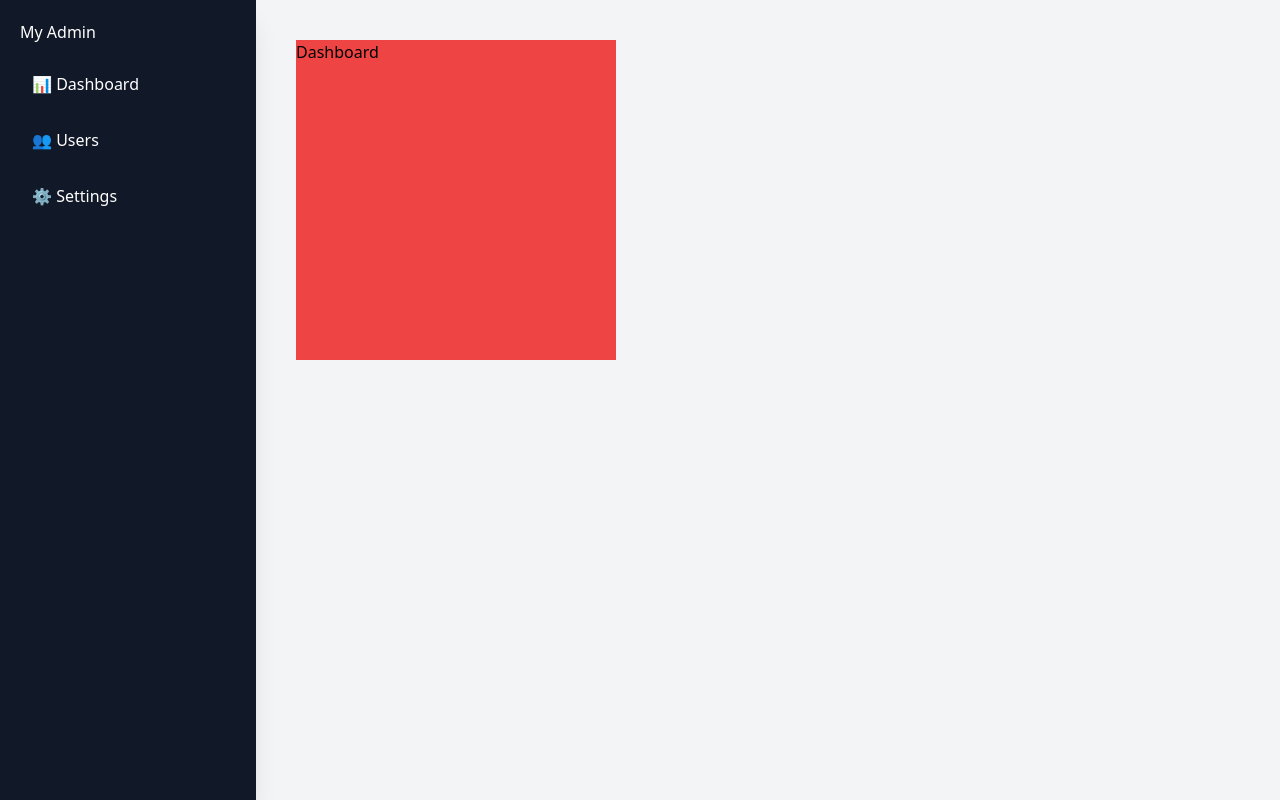
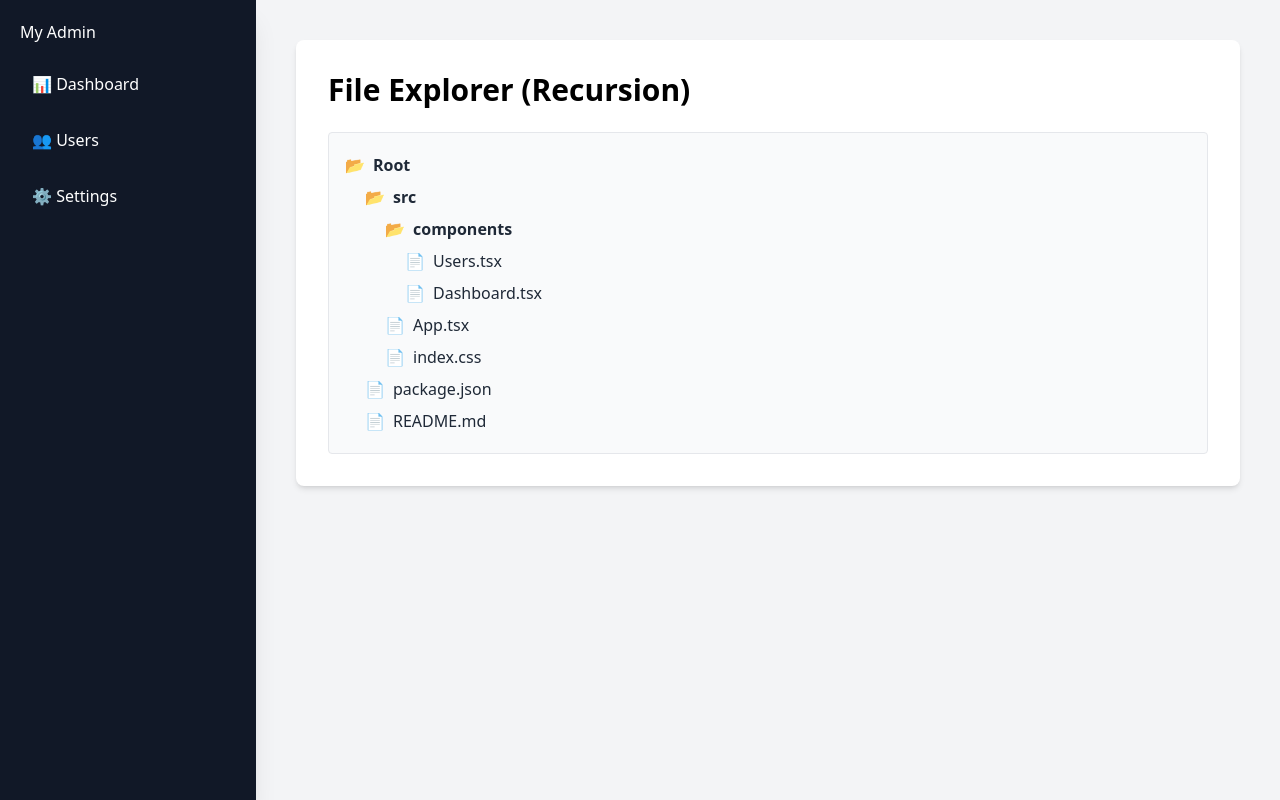
Before and after one commit to sabaPhruidze/admin-panel-navigation-scheme, a React (Vite) app: page / in a window 1280 px wide. Built offline with nearby package versions, Linux system fonts and the light colour scheme.

Commit message:
on Recursion my brain was about to explode but I used unfortunatelly AI to solve the issue, I do not like that I need it's help but one day I got enough level to do it fully myself, since I am relearning things it is not an issue

```diff
--- /dev/null
+++ b/src/components/FileNode.tsx
@@ -0,0 +1,38 @@
+import { useState } from "react";
+import type { FileSystemItem } from "../data/FileSystem";
+
+const FileNode = ({
+  item,
+  depth = 0,
+}: {
+  item: FileSystemItem;
+  depth?: number;
+}) => {
+  const [isOpen, setIsOpen] = useState(true);
+  return (
+    <div className="text-gray-800 select-none">
+      {/* depth * 20 is taking care of moving on the left on each children component */}
+      <div
+        className="flex items-center gap-2 hover:bg-gray-200 p-1 rounded cursor-pointer transition"
+        style={{ paddingLeft: `${depth * 20}px` }}
+        onClick={() => item.type === "folder" && setIsOpen(!isOpen)}
+      >
+        <span>{item.type === "folder" ? (isOpen ? "📂" : "📁") : "📄"}</span>
+        <span className={item.type === "folder" ? "font-bold" : ""}>
+          {item.name}
+        </span>
+      </div>
+      {/* recursion */}
+      {isOpen && item.children && (
+        <div>
+          {item.children.map((child, index) => (
+            // component is calling itself
+            <FileNode key={index} item={child} depth={depth + 1} />
+          ))}
+        </div>
+      )}
+    </div>
+  );
+};
+
+export default FileNode;
--- /dev/null
+++ b/src/data/FileSystem.ts
@@ -0,0 +1,35 @@
+export interface FileSystemItem {
+  name: string;
+  type: "folder" | "file";
+  children?: FileSystemItem[]; //recursion
+}
+export const data: FileSystemItem = {
+  name: "Root",
+  type: "folder",
+  children: [
+    {
+      name: "src",
+      type: "folder",
+      children: [
+        {
+          name: "components",
+          type: "folder",
+          children: [
+            { name: "Users.tsx", type: "file" },
+            { name: "Dashboard.tsx", type: "file" },
+          ],
+        },
+        { name: "App.tsx", type: "file" },
+        { name: "index.css", type: "file" },
+      ],
+    },
+    {
+      name: "package.json",
+      type: "file",
+    },
+    {
+      name: "README.md",
+      type: "file",
+    },
+  ],
+};
--- a/src/hooks/useUsers.ts
+++ b/src/hooks/useUsers.ts
@@ -1,5 +1,5 @@
-import React,{useState,useEffect} from 'react'
-//creating custom hook,using  Promise  and  forEach,
+import {useState,useEffect} from 'react'
+//creating custom hook,using  Promise  and  forEach
 
 
   interface Users {
--- a/src/pages/Dashboard.tsx
+++ b/src/pages/Dashboard.tsx
@@ -1,5 +1,15 @@
+import FileNode from "../components/FileNode";
+import { data } from "../data/FileSystem";
+
 const Dashboard = () => {
-  return <div className="w-80 h-80 bg-red-500">Dashboard</div>;
+  return (
+    <section className="bg-white p-8 rounded-lg shadow-md min-h-96">
+      <h2 className="text-3xl font-bold mb-6">File Explorer (Recursion)</h2>
+      <div className="border p-4 rounded bg-gray-50">
+        <FileNode item={data} />
+      </div>
+    </section>
+  );
 };
 
 export default Dashboard;
```
